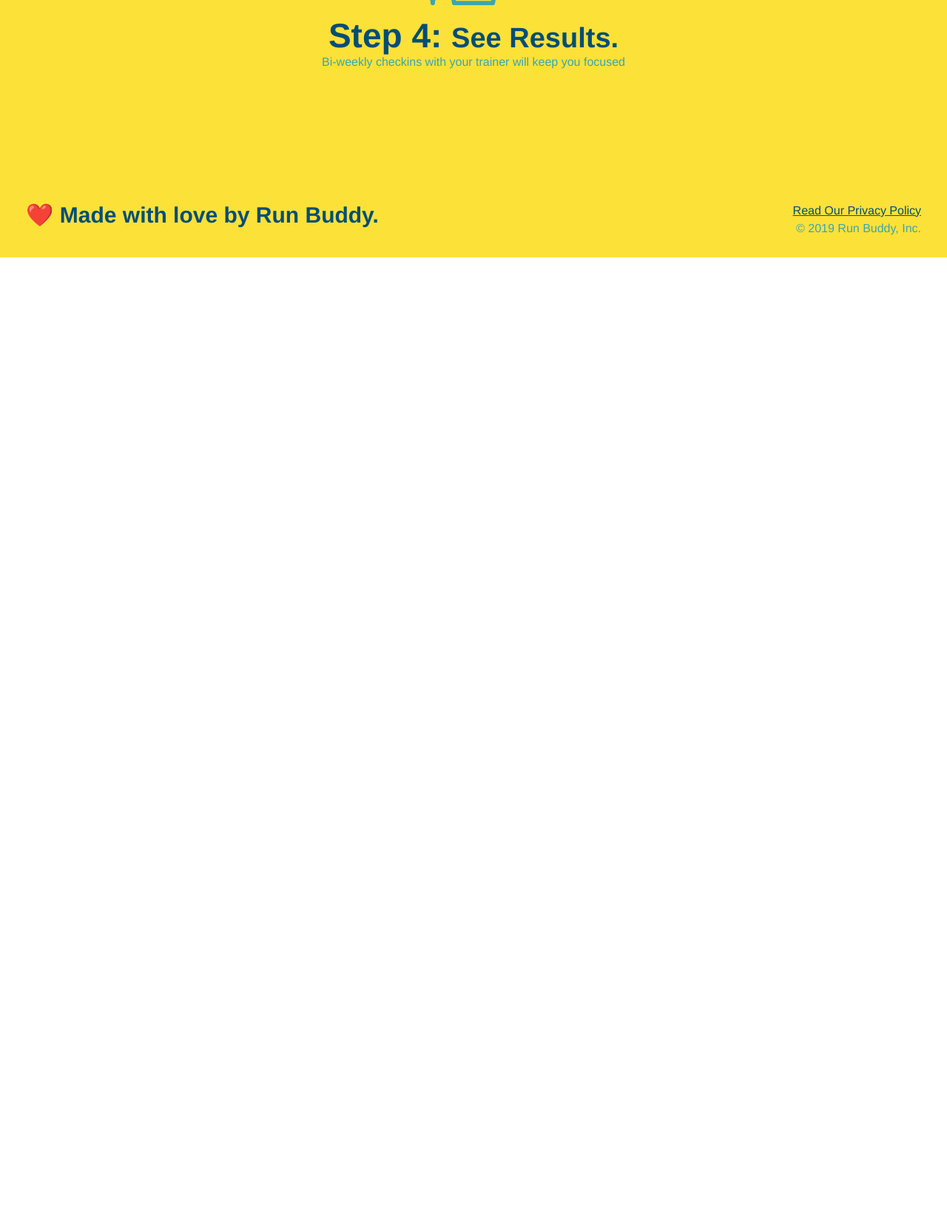
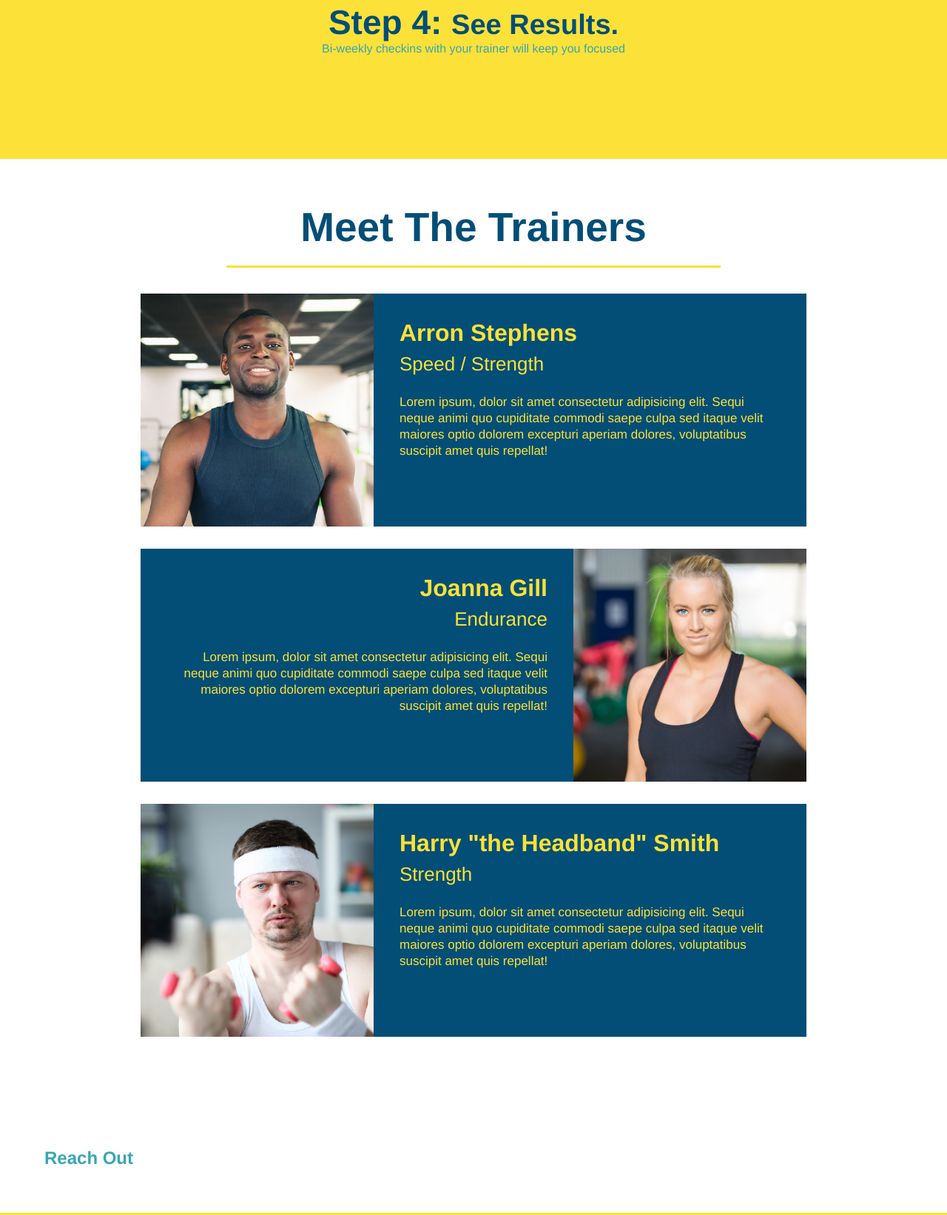
Before and after one commit to Willyiscooler/run-buddy, a plain HTML site: page index.html in a window 1280 px wide. Shown: the part 2439-4082 px from the top of the page at 74% size. Before the commit the page ends 2787 px from the top, so only its background shows below. Drawn offline with Linux system fonts and the light colour scheme.

Commit message:
meet the trainers section

```diff
--- a/assets/css/style.css
+++ b/assets/css/style.css
@@ -182,3 +182,50 @@ section {
 .steps span {
   font-size: 38px;
 }
+
+.trainers {
+  text-align: center;
+}
+
+.trainer {
+  overflow: auto;
+  width :900px;
+  margin: 0 auto 30px auto;
+  background: #024e76;
+  color: #fce138;
+}
+
+.trainer img {
+  width: 35%;
+  float: left;
+}
+
+.trainer-bio {
+  padding: 35px;
+  float: left;
+  width: 65%;
+}
+
+.text-left {
+  text-align: left;
+}
+
+.text-right {
+  text-align: right;
+}
+
+.trainer-bio h3 {
+  font-size: 32px;
+  margin-bottom: 8px;
+}
+
+.trainer-bio h4 {
+  font-weight: lighter;
+  font-size: 26px;
+  margin-bottom: 25px;
+}
+
+.trainer-bio p {
+  font-size: 17px;
+  line-height: 1.3;
+}
--- a/index.html
+++ b/index.html
@@ -34,23 +34,20 @@
         </li>
       </ul>
     </nav>
-  </header>√
+  </header>
 
   <!-- hero/jumbotron -->
   <section class="hero">
     <div class="hero-form">
       <h3>Get Started Today</h3>
       <p>Fill out this form and one of our trainers will schedule a consult</p>
-    <!-- Add form element -->
       <form>
         <label for="name">Enter full name:</label>
-      <input type="text" placeholder="Your Name" name="name" id="name" class="form-input"/>
-
+        <input type="text" placeholder="Your Name" name="name" id="name" class="form-input" />
         <label for="email">Enter email address:</label>
-      <input type="text" placeholder="Email Address" name="email" id="email" class="form-input"/>
-
+        <input type="text" placeholder="Email Address" name="email" id="email" class="form-input" />
         <label for="phone">Enter a telephone number:</label>
-      <input type="text" placeholder="Phone Number" name="phone" id="phone" class="form-input"/>
+        <input type="text" placeholder="Phone Number" name="phone" id="phone" class="form-input" />
         <p>
           Have you worked out with a trainer before?
           <input type="radio" name="trainer-confirm" id="trainer-yes" />
@@ -59,23 +56,26 @@
           <label for="trainer-no">No</label>
         </p>
         <p>
-        <label for="checkbox" >
+          <label for="checkbox">
             I acknowledge that I am at least 18 years of age.
           </label>
-        <input type="checkbox" name="age-confirm" id="checkbox" />
+          <input type="checkbox" name="checkpoint1" id="checkbox" />
         </p>
         <button type="submit">
           Get running!
+        </button>
       </form>
     </div>
   </section>
-  <!-- end hero -->
 
   <!-- "what we do" section -->
   <section id="what-we-do" class="intro">
     <h2 class="section-title primary-border">What We Do</h2>
     <p>
-    butcher selfies chambray shabby chic gentrify readymade yr Echo Park XOXO Tumblr normcore Banksy direct trade Blue Bottle chillwave you probably haven't heard of them single-origin coffee Vice fanny pack fixie Odd Future Austin fingerstache pickled twee synth Wes Anderson Thundercats viral bitters flannel meggings narwhal Marfa Schlitz sustainable Intelligentsia umami deep v craft
+      butcher selfies chambray shabby chic gentrify readymade yr Echo Park XOXO Tumblr normcore Banksy direct trade Blue
+      Bottle chillwave you probably haven't heard of them single-origin coffee Vice fanny pack fixie Odd Future Austin
+      fingerstache pickled twee synth Wes Anderson Thundercats viral bitters flannel meggings narwhal Marfa Schlitz
+      sustainable Intelligentsia umami deep v craft
     </p>
   </section>
 
@@ -84,7 +84,6 @@
     <h2 class="section-title secondary-border">What You Do</h2>
 
     <div>
-    <!-- insert this img element -->
       <img src="./assets/images/step-1.svg" alt="" />
       <h3>Step 1: <span>Fill Out the Form Above.</span></h3>
       <p>You're already here, so why not?</p>
@@ -109,6 +108,53 @@
     </div>
   </section>
 
+  <!-- "meet the trainers" section -->
+  <section id="your-trainers" class="trainers">
+    <h2 class="section-title primary-border">
+      Meet The Trainers</h2>
+      <article class="trainer">
+        <img src="./assets/images/trainer-1.jpg" alt="Arron Stephens in his workout clothes, ready to pump iron" />
+        <div class="trainer-bio text-left">
+          <h3>Arron Stephens</h3>
+          <h4>Speed / Strength</h4>
+          <p>
+            Lorem ipsum, dolor sit amet consectetur adipisicing elit. Sequi neque animi quo cupiditate commodi saepe culpa sed
+            itaque velit maiores optio dolorem excepturi aperiam dolores, voluptatibus suscipit amet quis repellat!
+          </p>
+        </div>
+      </article>
+      <!-- second trainer bio -->
+<article class="trainer">
+  <div class="trainer-bio text-right">
+    <h3>Joanna Gill</h3>
+    <h4>Endurance</h4>
+    <p>
+      Lorem ipsum, dolor sit amet consectetur adipisicing elit. Sequi neque animi quo cupiditate commodi saepe culpa sed
+      itaque velit maiores optio dolorem excepturi aperiam dolores, voluptatibus suscipit amet quis repellat!
+    </p>
+  </div>
+  <img src="./assets/images/trainer-2.jpg" alt="Joanna Gill cooling off after a workout" />
+</article>
+
+<!-- third trainer bio -->
+<article class="trainer">
+  <img src="./assets/images/trainer-3.jpg" alt="Harry Smith wearing a headband and lifting comically small pink weights" />
+  <div class="trainer-bio text-left">
+    <h3>Harry "the Headband" Smith</h3>
+    <h4>Strength</h4>
+    <p>
+      Lorem ipsum, dolor sit amet consectetur adipisicing elit. Sequi neque animi quo cupiditate commodi saepe culpa sed
+      itaque velit maiores optio dolorem excepturi aperiam dolores, voluptatibus suscipit amet quis repellat!
+    </p>
+  </div>
+</article>
+  </section>
+
+  <!-- "reach out" section -->
+  <section>
+    <h2>Reach Out</h2>
+  </section>
+
   <!-- footer -->
   <footer>
     <h2>❤️ Made with love by Run Buddy.</h2>
```
Also changed, not shown: assets/images/trainer-1.jpg (added), assets/images/trainer-2.jpg (added), assets/images/trainer-3.jpg (added). Lines whose indentation alone changed are shown as unchanged.
